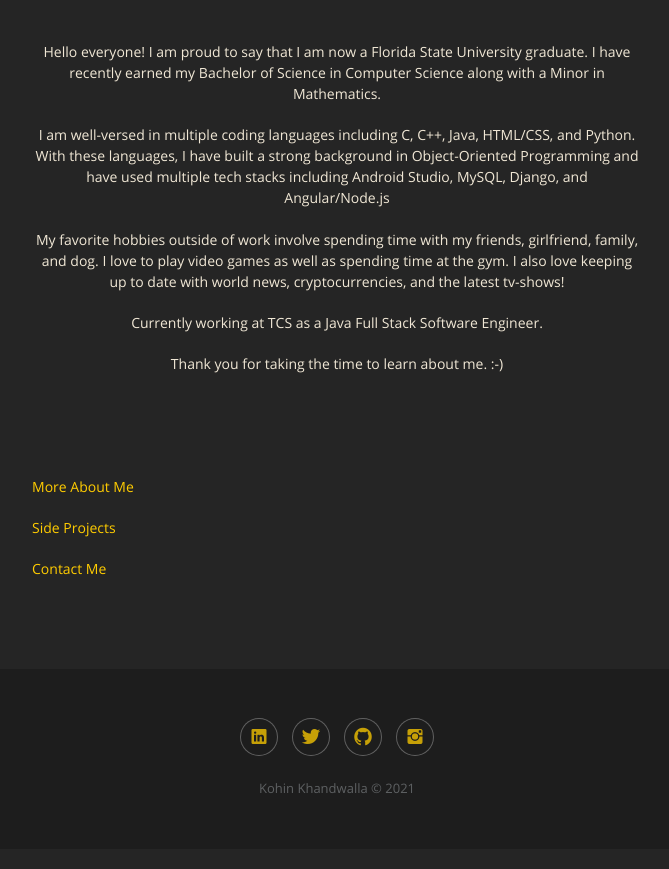
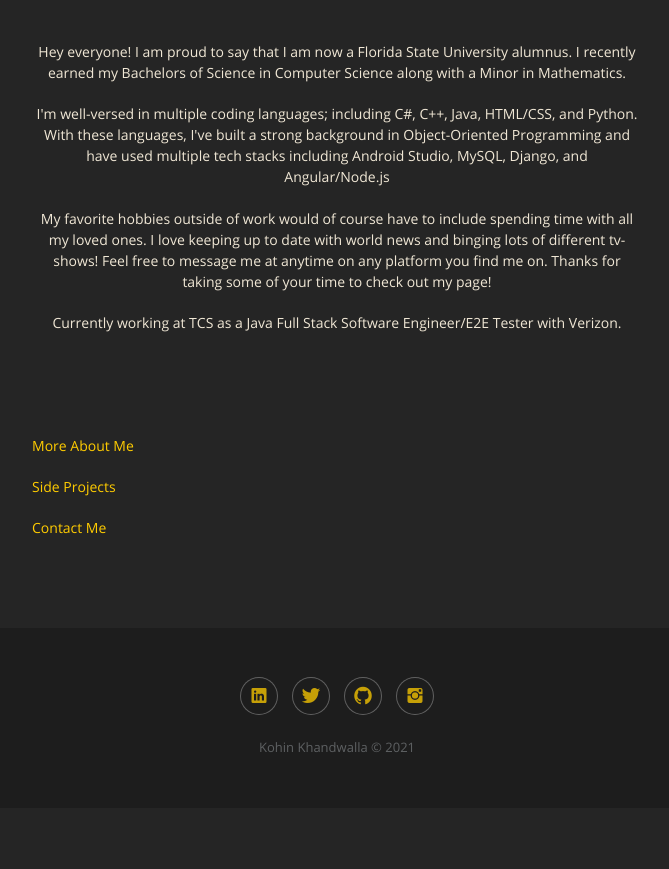
Before and after one commit to Kohink/Kohink.github.io, a Jekyll site: the page built from index.md, in a window 1280 px wide. Shown: the part 794-1663 px from the top of the page, without its empty margins (303-972 px from the left). Built offline with Jekyll 4.4.1, drawn with Linux system fonts in a browser that asks for light colours; nearby versions of some CDN libraries; after the commit the page ends 1622 px from its top, so only the background shows below that.

Commit message:
Update index.md

```diff
--- a/index.md
+++ b/index.md
@@ -19,10 +19,9 @@
 </div>
 
 <p style="text-align: center;">&nbsp;</p>
-<p style="text-align: center;">Hello everyone! I am proud to say that I am now a Florida State University graduate. I have recently earned my Bachelor of Science in Computer Science along with a Minor in Mathematics.</p>
-<p style="text-align: center;">I am well-versed in multiple coding languages including C, C++, Java, HTML/CSS, and Python. With these languages, I have built a strong background in Object-Oriented Programming and have used multiple tech stacks including Android Studio, MySQL, Django, and Angular/Node.js<br /><br />My favorite hobbies outside of work involve spending time with my friends, girlfriend, family, and dog. I love to play video games as well as spending time at the gym. I also love keeping up to date with world news, cryptocurrencies, and the latest tv-shows!</p>
-<p style="text-align: center;"> Currently working at TCS as a Java Full Stack Software Engineer.</p>
-<p style="text-align: center;">Thank you for taking the time to learn about me. :-)</p>
+<p style="text-align: center;">Hey everyone! I am proud to say that I am now a Florida State University alumnus. I recently earned my Bachelors of Science in Computer Science along with a Minor in Mathematics.</p>
+<p style="text-align: center;">I'm well-versed in multiple coding languages; including C#, C++, Java, HTML/CSS, and Python. With these languages, I've built a strong background in Object-Oriented Programming and have used multiple tech stacks including Android Studio, MySQL, Django, and Angular/Node.js<br /><br />My favorite hobbies outside of work would of course have to include spending time with all my loved ones. I love keeping up to date with world news and binging lots of different tv-shows! Feel free to message me at anytime on any platform you find me on. Thanks for taking some of your time to check out my page!</p>
+<p style="text-align: center;"> Currently working at TCS as a Java Full Stack Software Engineer/E2E Tester with Verizon.</p>
 <p style="text-align: center;">&nbsp;</p>
 <p style="text-align: center;">&nbsp;</p>
 
```
